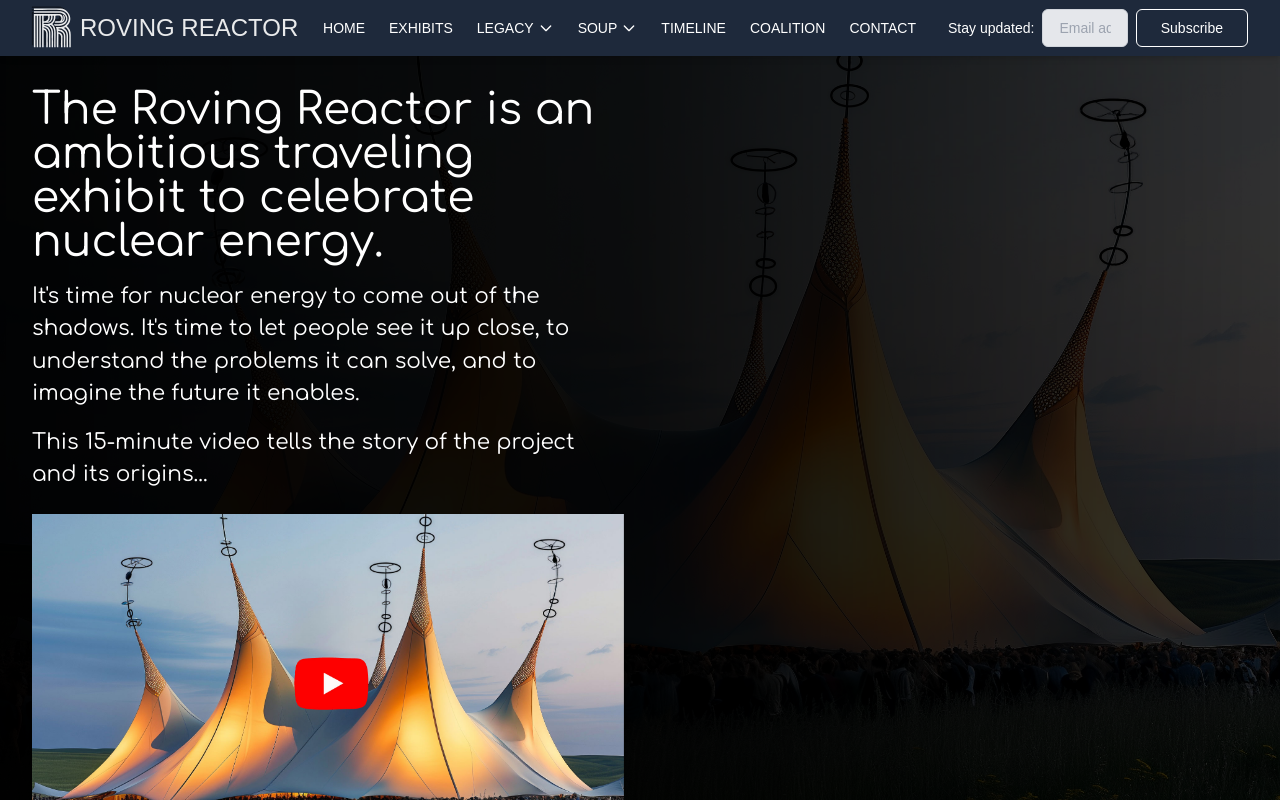
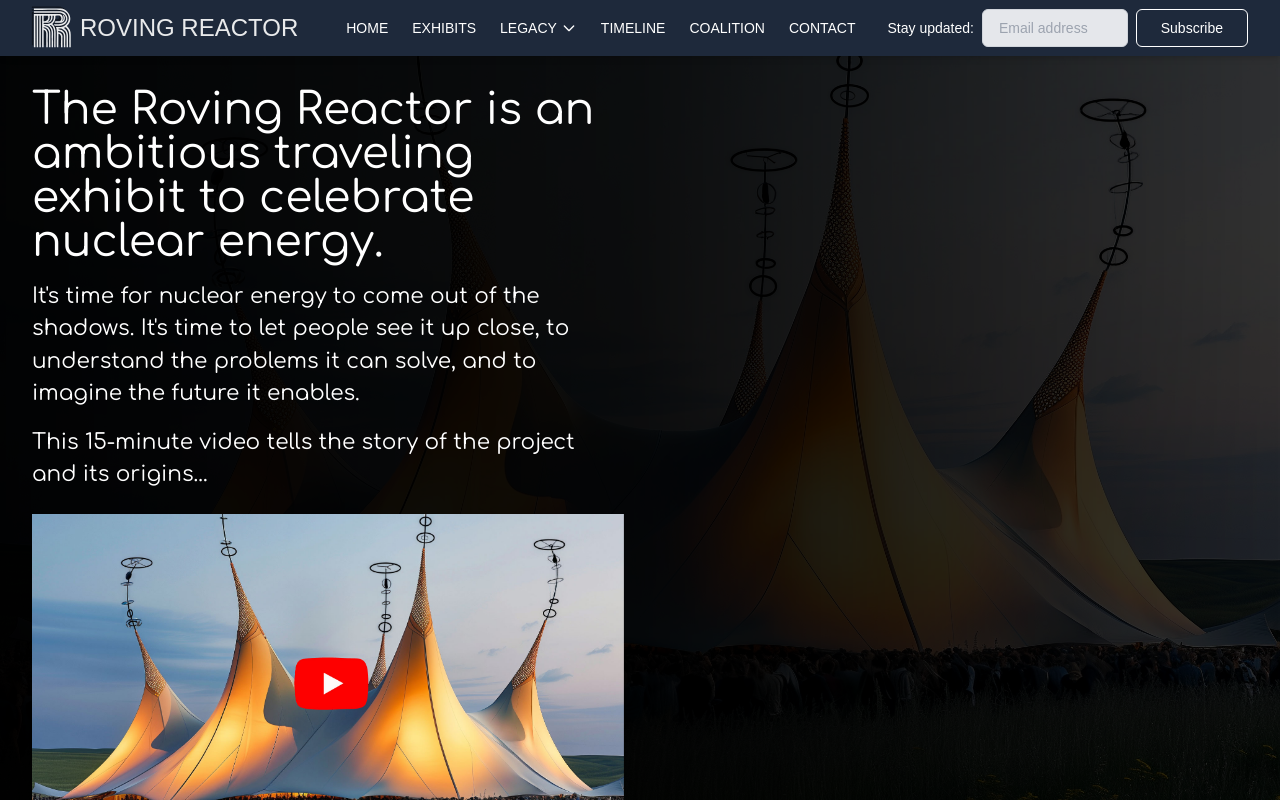
Before and after one commit to PhysicalPlant/rovingreactor_website, a Next.js app: page / in a window 1280 px wide. Built offline with nearby package versions, Linux system fonts and the light colour scheme; a web font is replaced by a local one.

Commit message:
Fixing nav

```diff
--- a/src/app/components/Navigation.tsx
+++ b/src/app/components/Navigation.tsx
@@ -7,17 +7,12 @@
 export default function Navigation() {
   const [isMenuOpen, setIsMenuOpen] = useState(false);
   const [isLegacyDropdownOpen, setIsLegacyDropdownOpen] = useState(false);
-  const [isSoupDropdownOpen, setIsSoupDropdownOpen] = useState(false);
   const legacyDropdownRef = useRef<HTMLLIElement>(null);
-  const soupDropdownRef = useRef<HTMLLIElement>(null);
 
   useEffect(() => {
     function handleClickOutside(event: MouseEvent) {
       if (legacyDropdownRef.current && !legacyDropdownRef.current.contains(event.target as Node)) {
         setIsLegacyDropdownOpen(false);
-      }
-      if (soupDropdownRef.current && !soupDropdownRef.current.contains(event.target as Node)) {
-        setIsSoupDropdownOpen(false);
       }
     }
 
@@ -72,25 +67,6 @@
                   </div>
                 )}
               </li>
-              <li className="relative" ref={soupDropdownRef}>
-                <button
-                  className="text-white hover:text-gray-300 flex items-center gap-1"
-                  onClick={() => setIsSoupDropdownOpen(!isSoupDropdownOpen)}
-                >
-                  SOUP
-                  <svg className="w-4 h-4" fill="none" stroke="currentColor" viewBox="0 0 24 24">
-                    <path strokeLinecap="round" strokeLinejoin="round" strokeWidth={2} d="M19 9l-7 7-7-7" />
-                  </svg>
-                </button>
-                {isSoupDropdownOpen && (
-                  <div className="absolute top-full left-0 mt-2 w-48 bg-slate-800 shadow-lg rounded-md py-2">
-                    <Link href="/soup" className="block px-4 py-2 text-white hover:bg-slate-700">Overview</Link>
-                    <Link href="/soup/attending" className="block px-4 py-2 text-white hover:bg-slate-700">Attending</Link>
-                    <Link href="/soup/hosting" className="block px-4 py-2 text-white hover:bg-slate-700">Hosting</Link>
-                    <Link href="/soup/faq" className="block px-4 py-2 text-white hover:bg-slate-700">FAQ</Link>
-                  </div>
-                )}
-              </li>
               <li><Link href="/timeline" className="text-white hover:text-gray-300">Timeline</Link></li>
               <li><Link href="/coalition" className="text-white hover:text-gray-300">Coalition</Link></li>
               <li><Link href="/contact" className="text-white hover:text-gray-300">Contact</Link></li>
@@ -140,11 +116,6 @@
               <li className="pl-4"><Link href="/legacy/your-stake-in-the-atom" className="block text-white hover:text-gray-300" onClick={() => setIsMenuOpen(false)}>Your Stake in the Atom</Link></li>
               <li className="pl-4"><Link href="/legacy/this-atomic-world" className="block text-white hover:text-gray-300" onClick={() => setIsMenuOpen(false)}>This Atomic World</Link></li>
               <li className="pl-4"><Link href="/legacy/atoms-for-peace" className="block text-white hover:text-gray-300" onClick={() => setIsMenuOpen(false)}>Atoms for Peace</Link></li>
-              <li><Link href="/soup" className="block text-white hover:text-gray-300" onClick={() => setIsMenuOpen(false)}>Soup</Link></li>
-              <li className="pl-4"><Link href="/soup" className="block text-white hover:text-gray-300" onClick={() => setIsMenuOpen(false)}>Overview</Link></li>
-              <li className="pl-4"><Link href="/soup/attending" className="block text-white hover:text-gray-300" onClick={() => setIsMenuOpen(false)}>Attending</Link></li>
-              <li className="pl-4"><Link href="/soup/hosting" className="block text-white hover:text-gray-300" onClick={() => setIsMenuOpen(false)}>Hosting</Link></li>
-              <li className="pl-4"><Link href="/soup/faq" className="block text-white hover:text-gray-300" onClick={() => setIsMenuOpen(false)}>FAQ</Link></li>
               <li><Link href="/timeline" className="block text-white hover:text-gray-300" onClick={() => setIsMenuOpen(false)}>Timeline</Link></li>
               <li><Link href="/coalition" className="block text-white hover:text-gray-300" onClick={() => setIsMenuOpen(false)}>Coalition</Link></li>
               <li><Link href="/contact" className="block text-white hover:text-gray-300" onClick={() => setIsMenuOpen(false)}>Contact</Link></li>
--- a/src/components/Navigation.tsx
+++ b/src/components/Navigation.tsx
@@ -2,10 +2,6 @@
 import Link from "next/link";
 import { useState, useEffect, useRef } from "react";
 import Image from "next/image";
-
-const SHOW_SOUP_SECTION = process.env.NEXT_PUBLIC_SHOW_SOUP_SECTION ? process.env.NEXT_PUBLIC_SHOW_SOUP_SECTION === 'true' : false;
-
-console.log('SHOW_SOUP_SECTION:', process.env.NEXT_PUBLIC_SHOW_SOUP_SECTION);
 
 export default function Navigation() {
     const [isMenuOpen, setIsMenuOpen] = useState(false);
@@ -28,27 +24,6 @@
                             <li><Link href="/" className="text-white hover:text-gray-300">Home</Link></li>
                             <li><Link href="/exhibits" className="text-white hover:text-gray-300">Exhibits</Link></li>
                             {/* Legacy dropdown ... */}
-                            {(SHOW_SOUP_SECTION === true) && (
-                                <li className="relative" ref={soupDropdownRef}>
-                                    <button
-                                        className="text-white hover:text-gray-300 flex items-center gap-1"
-                                        onClick={() => setIsSoupDropdownOpen(!isSoupDropdownOpen)}
-                                    >
-                                        SOUP
-                                        <svg className="w-4 h-4" fill="none" stroke="currentColor" viewBox="0 0 24 24">
-                                            <path strokeLinecap="round" strokeLinejoin="round" strokeWidth={2} d="M19 9l-7 7-7-7" />
-                                        </svg>
-                                    </button>
-                                    {isSoupDropdownOpen && (
-                                        <div className="absolute top-full left-0 mt-2 w-48 bg-slate-800 shadow-lg rounded-md py-2">
-                                            <Link href="/soup" className="block px-4 py-2 text-white hover:bg-slate-700">Overview</Link>
-                                            <Link href="/soup/attending" className="block px-4 py-2 text-white hover:bg-slate-700">Attending</Link>
-                                            <Link href="/soup/hosting" className="block px-4 py-2 text-white hover:bg-slate-700">Hosting</Link>
-                                            <Link href="/soup/faq" className="block px-4 py-2 text-white hover:bg-slate-700">FAQ</Link>
-                                        </div>
-                                    )}
-                                </li>
-                            )}
                             <li><Link href="/timeline" className="text-white hover:text-gray-300">Timeline</Link></li>
                             <li><Link href="/coalition" className="text-white hover:text-gray-300">Coalition</Link></li>
                             <li><Link href="/contact" className="text-white hover:text-gray-300">Contact</Link></li>
@@ -65,15 +40,6 @@
                             <li><Link href="/" className="block text-white hover:text-gray-300" onClick={() => setIsMenuOpen(false)}>Home</Link></li>
                             <li><Link href="/exhibits" className="block text-white hover:text-gray-300" onClick={() => setIsMenuOpen(false)}>Exhibits</Link></li>
                             {/* ... Legacy items ... */}
-                            {(SHOW_SOUP_SECTION === true) && (
-                                <>
-                                    <li><Link href="/soup" className="block text-white hover:text-gray-300" onClick={() => setIsMenuOpen(false)}>Soup</Link></li>
-                                    <li className="pl-4"><Link href="/soup" className="block text-white hover:text-gray-300" onClick={() => setIsMenuOpen(false)}>Overview</Link></li>
-                                    <li className="pl-4"><Link href="/soup/attending" className="block text-white hover:text-gray-300" onClick={() => setIsMenuOpen(false)}>Attending</Link></li>
-                                    <li className="pl-4"><Link href="/soup/hosting" className="block text-white hover:text-gray-300" onClick={() => setIsMenuOpen(false)}>Hosting</Link></li>
-                                    <li className="pl-4"><Link href="/soup/faq" className="block text-white hover:text-gray-300" onClick={() => setIsMenuOpen(false)}>FAQ</Link></li>
-                                </>
-                            )}
                             <li><Link href="/timeline" className="block text-white hover:text-gray-300" onClick={() => setIsMenuOpen(false)}>Timeline</Link></li>
                             <li><Link href="/coalition" className="block text-white hover:text-gray-300" onClick={() => setIsMenuOpen(false)}>Coalition</Link></li>
                             <li><Link href="/contact" className="block text-white hover:text-gray-300" onClick={() => setIsMenuOpen(false)}>Contact</Link></li>
```
